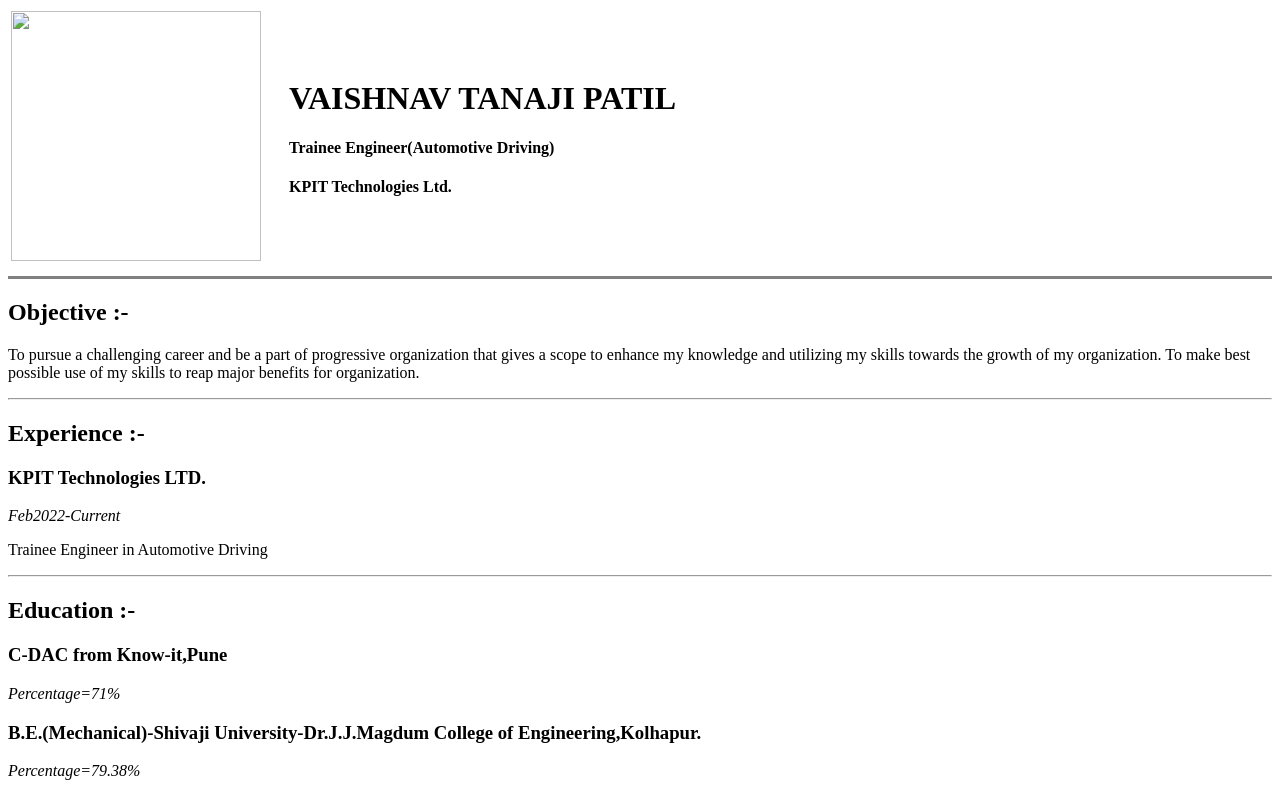
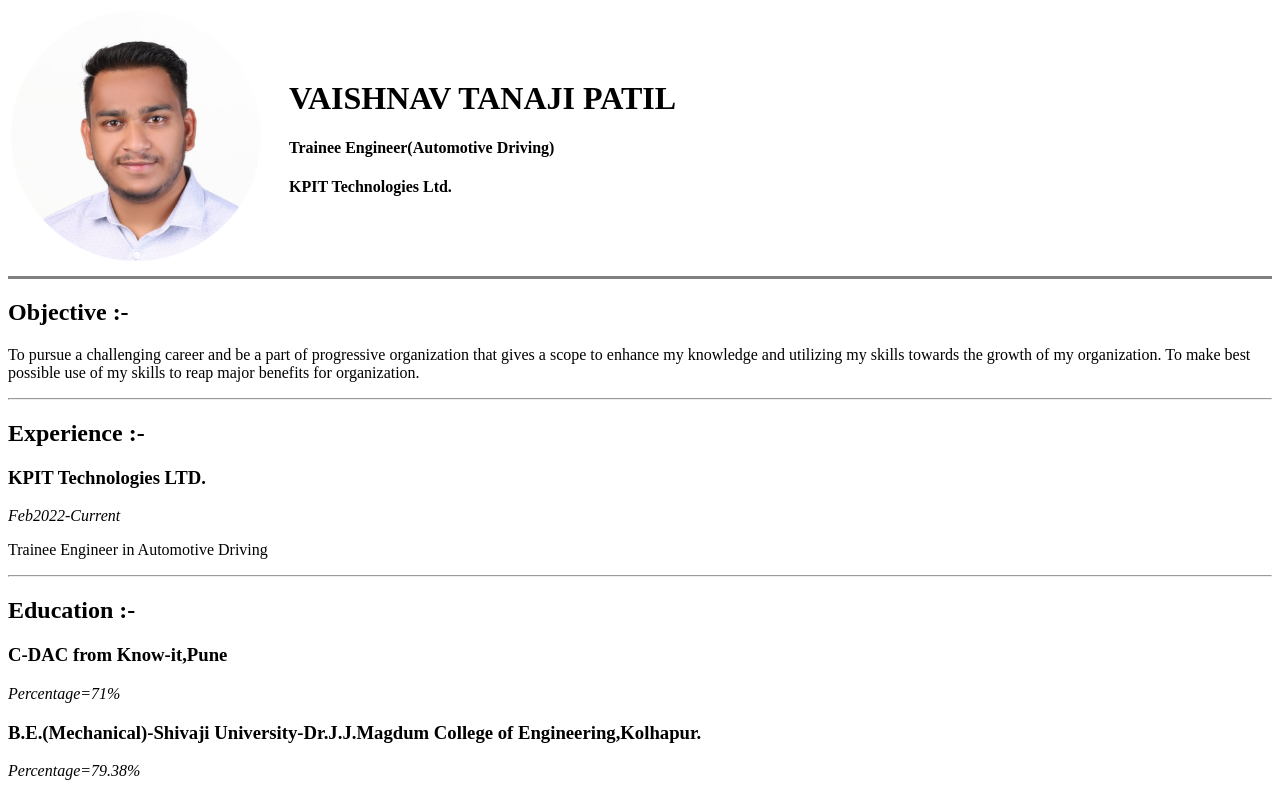
Before and after one commit to vaishnav808/new_CV, a plain HTML site: page CV.html in a window 1280 px wide. Shown: the top 796 px of the page. Drawn offline with Linux system fonts and the light colour scheme.

Commit message:
Update CV.html

```diff
--- a/CV.html
+++ b/CV.html
@@ -12,7 +12,7 @@
     <table>
         <tr>
             <td>
-                <img src="img/vaishnav.png" width="250" height="250">
+                <img src="vaishnav.png" width="250" height="250">
             </td>
             <td>
                 <h1>&nbsp;&nbsp;&nbsp;VAISHNAV TANAJI PATIL</h1>
```
